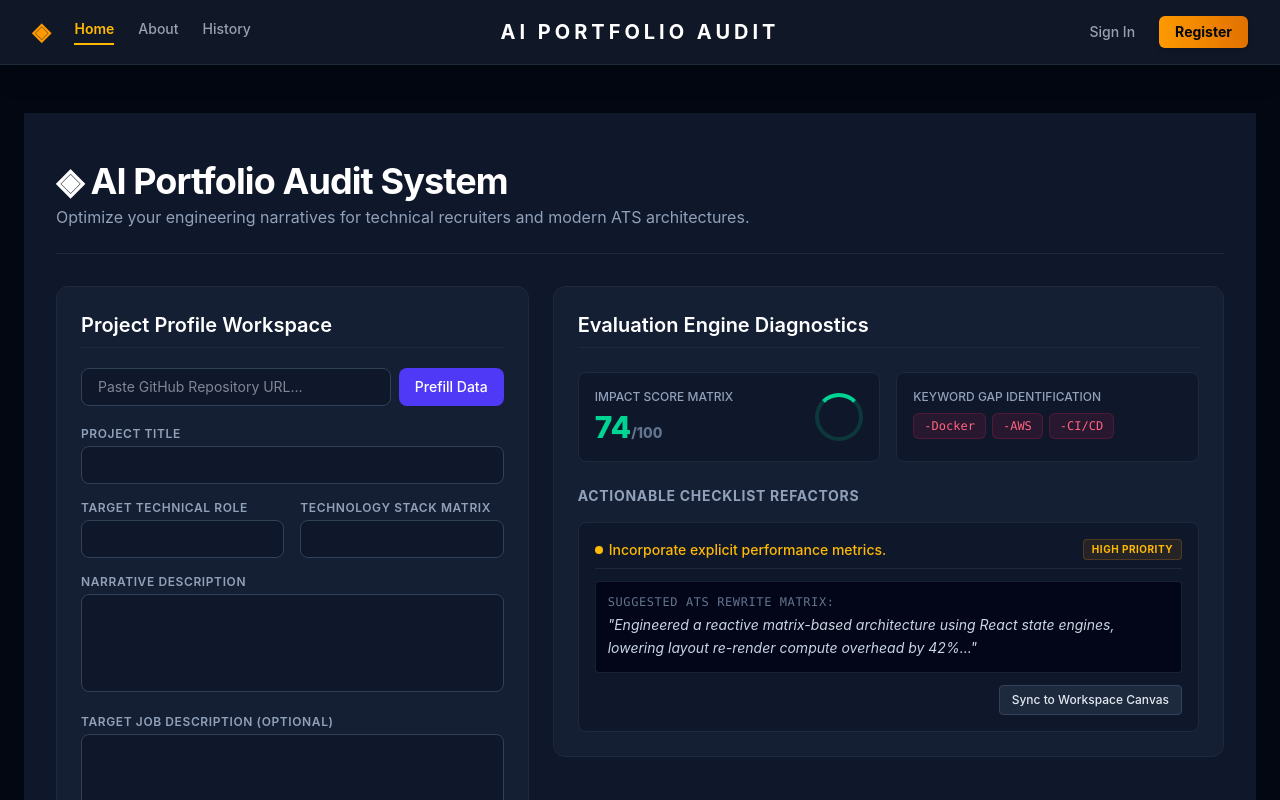
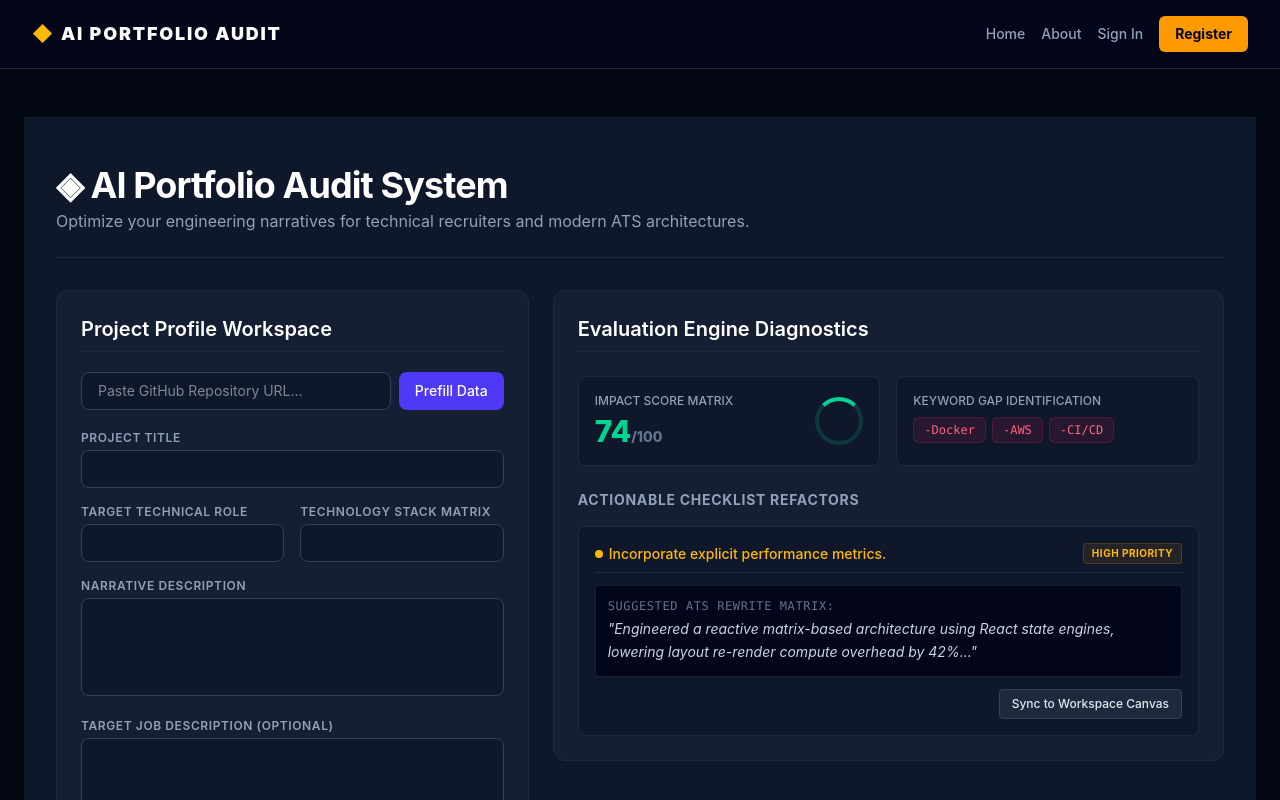
Before and after one commit to ayubsoaliha-SS/Al.audit, a React app in the folder frontend/: page / in a window 1280 px wide. Shown: the top 800 px of the page. Built offline with nearby package versions, Linux system fonts and the light colour scheme; the HTML template or start-up script is replaced by a standard one.

Commit message:
flex added

```diff
--- a/frontend/src/App.jsx
+++ b/frontend/src/App.jsx
@@ -50,34 +50,31 @@ function App() {
     <div className="bg-gray-950 min-h-screen font-sans flex flex-col text-gray-100 selection:bg-amber-500 selection:text-gray-950">
 
       {/* HEADER NAVIGATION BAR */}
-      <header className="border-b border-gray-800 bg-gray-900 px-8 py-4 shadow-xl sticky top-0 z-40 backdrop-blur-md bg-opacity-90">
-        <div className="max-w-7xl mx-auto flex items-center justify-between">
-          <nav className="w-1/3 flex items-center gap-6 text-sm font-medium">
-            <div className="flex items-center gap-2 cursor-pointer" onClick={() => setCurrentTab('home')}>
-              <span className="text-amber-500 text-2xl font-extrabold select-none">◈</span>
-            </div>
-            <button onClick={() => setCurrentTab('home')} className={`pb-1 transition-all border-b-2 ${currentTab === 'home' ? 'text-amber-400 border-amber-400 font-semibold' : 'text-gray-400 border-transparent hover:text-gray-200'}`}>Home</button>
-            <button onClick={() => setCurrentTab('about')} className={`pb-1 transition-all border-b-2 ${currentTab === 'about' ? 'text-amber-400 border-amber-400 font-semibold' : 'text-gray-400 border-transparent hover:text-gray-200'}`}>About</button>
-            <button onClick={() => setCurrentTab('history')} className={`pb-1 transition-all border-b-2 ${currentTab === 'history' ? 'text-amber-400 border-amber-400 font-semibold' : 'text-gray-400 border-transparent hover:text-gray-200'}`}>History</button>
-          </nav>
-          <div className="w-1/3 flex justify-center">
-            <h1 className="text-lg md:text-xl font-bold tracking-[0.2em] text-white text-center uppercase select-none">AI Portfolio Audit</h1>
-          </div>
-          <div className="w-1/3 flex justify-end items-center gap-4">
-            {isLoggedIn ? (
-              <div className="flex items-center gap-4">
-                <span className="text-xs font-mono text-emerald-400 bg-emerald-950/40 border border-emerald-900 px-3 py-1.5 rounded capitalize">👋 {userProfile?.name || 'Developer'}</span>
-                <button onClick={() => { setIsLoggedIn(false); setUserProfile(null); }} className="text-xs text-gray-400 hover:text-red-400 transition-colors font-medium">Logout</button>
-              </div>
-            ) : (
-              <div className="flex items-center gap-3">
-                <button onClick={() => setShowLoginModal(true)} className="text-sm text-gray-400 hover:text-white transition-colors px-3 py-1.5 font-medium">Sign In</button>
-                <button onClick={() => setShowRegisterModal(true)} className="text-sm bg-gradient-to-r from-amber-500 to-amber-600 hover:from-amber-600 hover:to-amber-700 text-gray-950 font-bold px-4 py-1.5 rounded-md shadow-md transition-all active:scale-95">Register</button>
-              </div>
-            )}
-          </div>
-        </div>
-      </header>
+      <nav className="w-full bg-slate-950 border-b border-slate-800 px-4 py-4 md:px-8">
+  {/* The key fix: flex-col for mobile, sm:flex-row for desktop */}
+  <div className="max-w-7xl mx-auto flex flex-col sm:flex-row items-center justify-between gap-4">
+
+    {/* LOGO SECTION */}
+    <div className="flex items-center gap-2">
+      <span className="text-amber-400 text-xl">◆</span>
+      <h1 className="text-base md:text-lg font-black tracking-widest text-white uppercase whitespace-nowrap m-0">
+        AI Portfolio Audit
+      </h1>
+    </div>
+
+    {/* NAVIGATION LINKS SECTION */}
+    <div className="flex flex-wrap items-center justify-center gap-4 text-xs md:text-sm font-medium text-slate-400">
+      <a href="#home" className="hover:text-white transition-colors">Home</a>
+      <a href="#about" className="hover:text-white transition-colors">About</a>
+      <a href="#signin" className="hover:text-white transition-colors">Sign In</a>
+
+      <button className="bg-amber-500 hover:bg-amber-400 text-slate-950 px-4 py-2 rounded-md font-bold transition-colors shadow-md">
+        Register
+      </button>
+    </div>
+
+  </div>
+</nav>
 
       {/* RENDER SURFACES */}
       <main className="flex-grow py-12 px-6">
```
